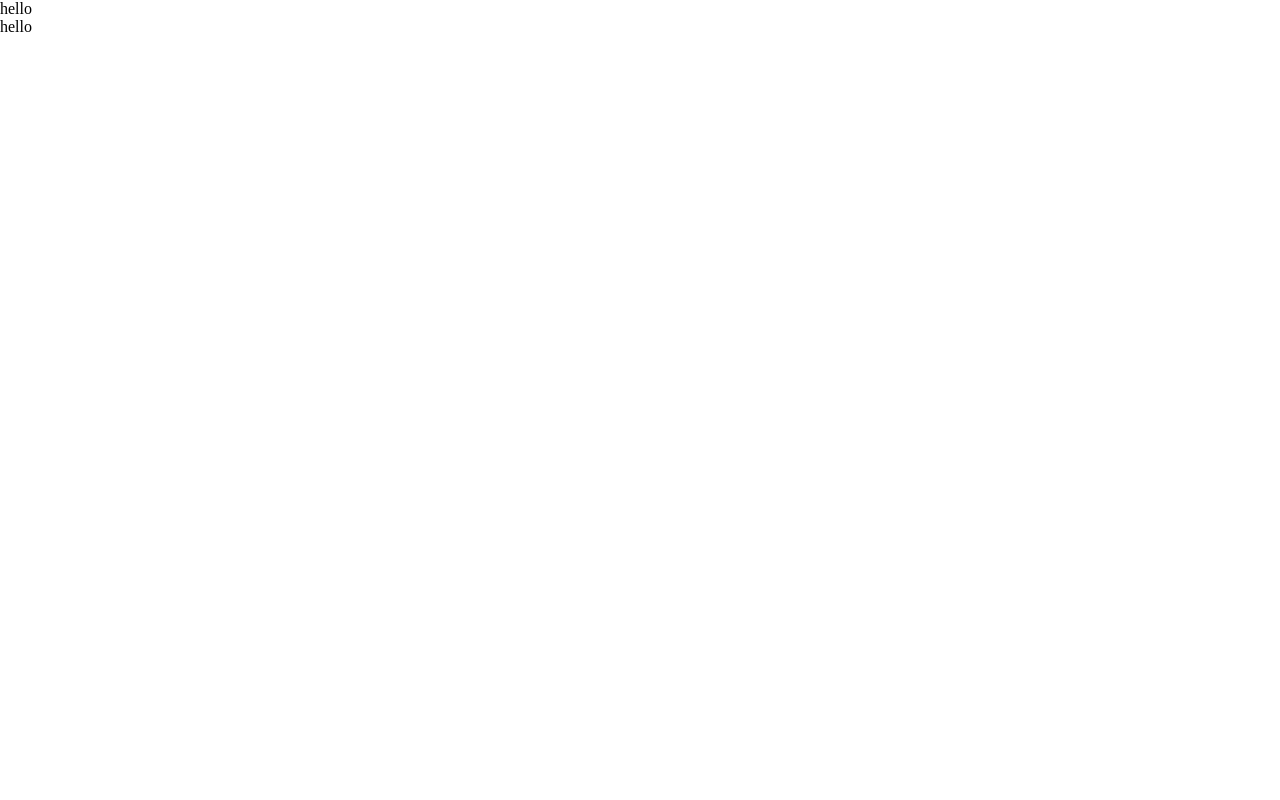
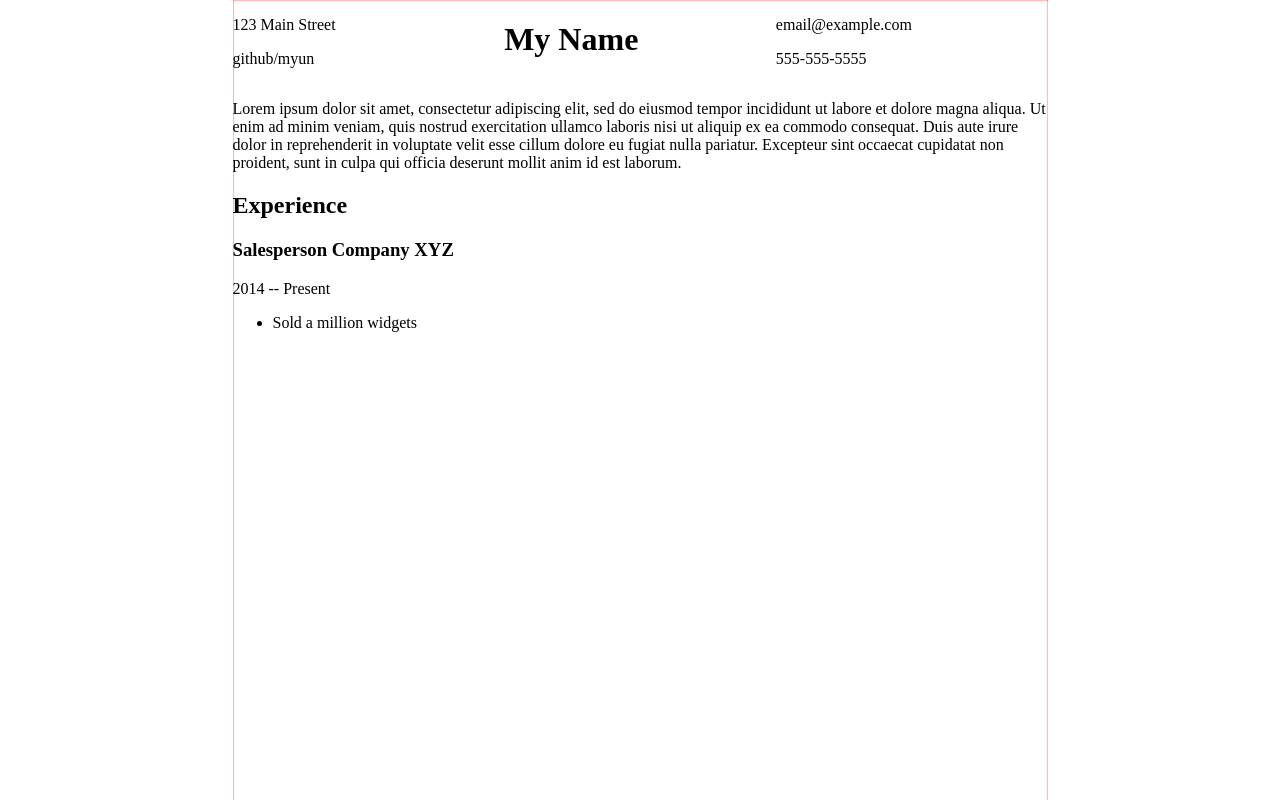
Before and after one commit to iphipps/resume-builder, a React (Vite) app: page / in a window 1280 px wide. Shown: the top 800 px of the page. Built offline with nearby package versions, Linux system fonts and the light colour scheme.

Commit message:
Add styled components and show all of the content

```diff
--- a/package.json
+++ b/package.json
@@ -22,6 +22,7 @@
   },
   "dependencies": {
     "@emotion/core": "^10.0.28",
+    "@emotion/styled": "^10.0.27",
     "@types/react": "^16.9.26",
     "@types/react-dom": "^16.9.5",
     "parcel-bundler": "^1.12.4",
--- a/src/components/header.tsx
+++ b/src/components/header.tsx
@@ -1,11 +1,35 @@
 import * as React from 'react';
 import { IHeader } from '~/lib';
+import styled from '@emotion/styled';
 
 type HeaderProps = {
-  content: IHeader;
-}
+  content: IHeader
+};
 
-export const Header = ({content}: HeaderProps) => {
-  console.log(content);
-  return <header>hello</header>;
+const Header_ = styled.header`
+  display: grid;
+  grid-template-columns: 1fr 1fr 1fr;
+`;
+
+const Side = styled.div``;
+
+const Title_ = styled.h1``;
+
+export const Header = ({
+  content: { left1, left2, right1, right2, title }
+}: HeaderProps) => {
+  return (
+    <Header_>
+      <Side>
+        <p>{left1}</p>
+        <p>{left2}</p>
+      </Side>
+      <Title_>{title}</Title_>
+
+      <Side>
+        <p>{right1}</p>
+        <p>{right2}</p>
+      </Side>
+    </Header_>
+  );
 };
--- a/src/components/main.tsx
+++ b/src/components/main.tsx
@@ -1,10 +1,16 @@
 import * as React from 'react';
 import { IMain } from '~lib';
+import { Section } from './section';
 
 type MainProps = {
   content: IMain[]
 };
 export const Main = ({ content }: MainProps) => {
-  console.log(content);
-  return <main>hello</main>;
+  return (
+    <main>
+      {content.map((content, index) => (
+        <Section content={content} key={index} />
+      ))}
+    </main>
+  );
 };
--- /dev/null
+++ b/src/components/section/article.tsx
@@ -0,0 +1,19 @@
+import * as React from 'react';
+import { IMainEntries } from '~lib';
+import { Description } from './description';
+
+type ArticleProps = {
+  content: IMainEntries
+};
+
+export const Article = ({
+  content: { title, date, description }
+}: ArticleProps) => {
+  return (
+    <article>
+      {title && <h3>{title}</h3>}
+      {date && <time>{date}</time>}
+      <Description content={description} />
+    </article>
+  );
+};
--- /dev/null
+++ b/src/components/section/description.tsx
@@ -0,0 +1,40 @@
+import * as React from 'react';
+import { IDescription } from '~lib';
+
+type DescriptionProps = {
+  content: IDescription
+};
+
+type EntriesProps = {
+  entries: string[]
+};
+
+const Bullets = ({ entries }: EntriesProps) => {
+  return (
+    <ul>
+      {entries.map((entry, index) => (
+        <li key={index}>{entry}</li>
+      ))}
+    </ul>
+  );
+};
+
+const Paragraphs = ({ entries }: EntriesProps) => {
+  return (
+    <>
+      {entries.map((entry, index) => (
+        <p key={index}>{entry}</p>
+      ))}
+    </>
+  );
+};
+
+export const Description = ({
+  content: { type, entries }
+}: DescriptionProps) => {
+  return type === 'bullets' ? (
+    <Bullets entries={entries} />
+  ) : (
+    <Paragraphs entries={entries} />
+  );
+};
--- /dev/null
+++ b/src/components/section/index.tsx
@@ -0,0 +1,18 @@
+import * as React from 'react';
+import { IMain } from '~lib';
+import { Article } from './article';
+
+type SectionProps = {
+  content: IMain
+};
+
+export const Section = ({ content: { title, entries } }: SectionProps) => {
+  return (
+    <section>
+      {title && <h2>{title}</h2>}
+      {entries.map((entry, index) => (
+        <Article content={entry} key={index} />
+      ))}
+    </section>
+  );
+};
--- a/src/globalStyles.ts
+++ b/src/globalStyles.ts
@@ -4,6 +4,18 @@ export const styles = css`
   body {
     padding: 0;
     margin: 0;
+    display: grid;
+    grid-template-columns: 1fr 50.9374rem 1fr;
+    > div {
+      grid-column-start: 2;
+      width: 50.9375rem;
+      height: 65.9375rem;
+      overflow-y: hidden;
+      box-shadow: inset 0 0 0.125rem red;
+      @media print {
+        box-shadow: none;
+      }
+    }
   }
 
 
--- a/src/sample-resume.ts
+++ b/src/sample-resume.ts
@@ -2,13 +2,25 @@ import { IResume } from '~/lib';
 
 export const resume: IResume = {
   header: {
-    left1: '',
-    left2: '',
-    title: '',
+    left1: '123 Main Street',
+    left2: 'github/myun',
+    title: 'My Name',
     right1: 'email@example.com',
     right2: '555-555-5555'
   },
   main: [
+    {
+      entries: [
+        {
+          description: {
+            type: 'paragraphs',
+            entries: [
+              'Lorem ipsum dolor sit amet, consectetur adipiscing elit, sed do eiusmod tempor incididunt ut labore et dolore magna aliqua. Ut enim ad minim veniam, quis nostrud exercitation ullamco laboris nisi ut aliquip ex ea commodo consequat. Duis aute irure dolor in reprehenderit in voluptate velit esse cillum dolore eu fugiat nulla pariatur. Excepteur sint occaecat cupidatat non proident, sunt in culpa qui officia deserunt mollit anim id est laborum.'
+            ]
+          }
+        }
+      ]
+    },
     {
       title: 'Experience',
       entries: [
```
Also changed, not shown: src/lib.ts (+5 -5 lines), 2 other files (tests, documents, lock files or other folders).
